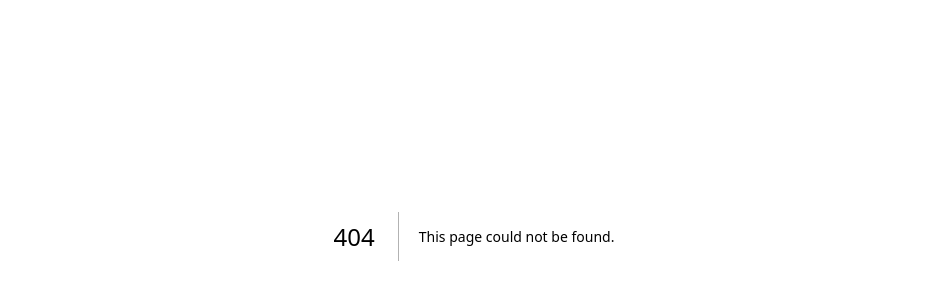
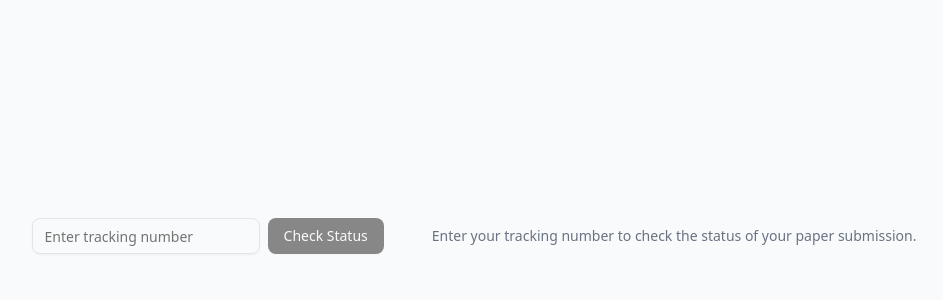
Before and after one commit to Ahmadalhomsi/secure_document_anonymization_ts, a Next.js app: page /track in a window 1280 px wide. Before the commit this address had no page. Shown: the part 164-464 px from the top of the page, without its empty margins (166-1109 px from the left). Built offline with nearby package versions, Linux system fonts and the light colour scheme.

Commit message:
Putting the tracker in a separate page

```diff
--- a/app/page.tsx
+++ b/app/page.tsx
@@ -30,9 +30,8 @@ export default function UploadPage() {
         </CardHeader>
 
         <Tabs value={activeTab} onValueChange={setActiveTab} className="w-full">
-          <TabsList className="grid w-full grid-cols-3">
+          <TabsList className="grid w-full grid-cols-2">
             <TabsTrigger value="upload">Upload Paper</TabsTrigger>
-            <TabsTrigger value="track">Track Status</TabsTrigger>
             <TabsTrigger value="chat">
               Support Chat
               {!isConnected && <Badge variant="destructive" className="ml-2">Offline</Badge>}
@@ -48,13 +47,6 @@ export default function UploadPage() {
             />
           </TabsContent>
 
-          <TabsContent value="track">
-            <TrackSection
-              trackingNumber={trackingNumber}
-              setTrackingNumber={setTrackingNumber}
-            />
-          </TabsContent>
-
           <TabsContent value="chat">
             <ChatSection
               email={email}
--- /dev/null
+++ b/app/track/page.tsx
@@ -0,0 +1,17 @@
+"use client"
+import { TrackSection } from "@/components/track-section";
+import { useState } from "react";
+
+
+export default function TrackPage() {
+    const [trackingNumber, setTrackingNumber] = useState("");
+
+    return (
+        <div className="flex items-center justify-center min-h-screen bg-gray-50 p-4">
+            <TrackSection
+                trackingNumber={trackingNumber}
+                setTrackingNumber={setTrackingNumber}
+            />
+        </div>
+    );
+}
```
